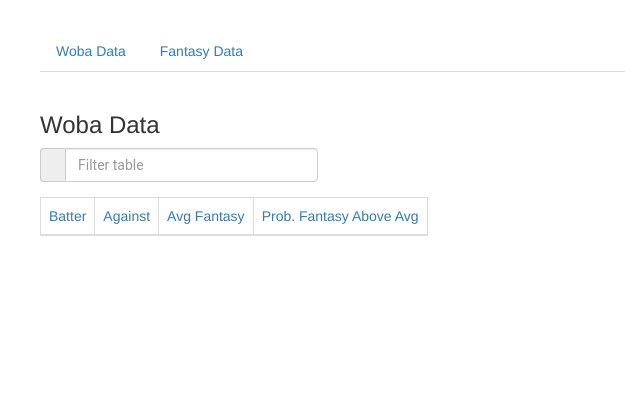
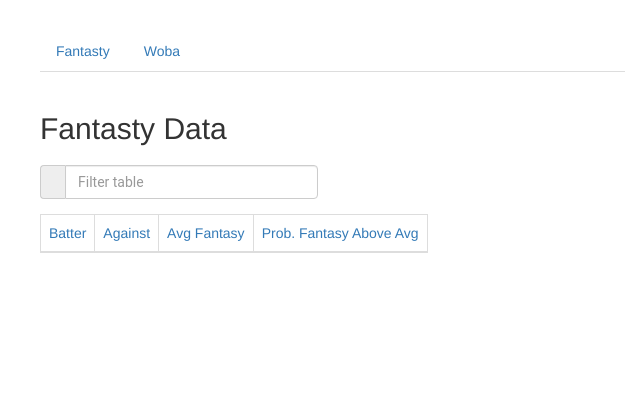
Before and after one commit to halversonmd/bball, a Python web app: template app/templates/main.html in a window 1280 px wide. Shown: the top 420 px of the page, without its empty margins (0-640 px from the left). Run offline with Jinja, Linux system fonts and the light colour scheme; the template is opened without the code that fills it, so the values that code supplies are empty.

Commit message:
when data is not ready

```diff
--- a/app/static/js/controller.js
+++ b/app/static/js/controller.js
@@ -5,24 +5,35 @@
     app.controller('ViewController', function($scope, $http) {
       $scope.load_data = function() {
 
-        $http.get("/api/woba_data")
+        $http.get("/api/woba_data", {headers:{'Cache-Control': 'no-cache'}})
         .then(function(response) {
+
+          if (response.data == 'data_not_updated'){
+            $scope.woba_missing_data = "Data still processing for today";
+          };
           $scope.woba_data = response.data;
+          $scope.woba_missing_data = null;
 
         })
-        $http.get("/api/fant_data")
+        $http.get("/api/fant_data", {headers:{'Cache-Control': 'no-cache'}})
         .then(function(response) {
-          $scope.fant_data = response.data;
+          if (response.data == 'data_not_updated'){
+            $scope.fant_missing_data = "Data still processing for today";
+          };
+          $scope.woba_fant_data = response.data;
+          $scope.fant_missing_data = null;
 
         })
       };
 
       // On load
-      $scope.sortType = 'total_woba'
-      $scope.sortFantType = 'total_woba'
-      $scope.sortReverse  = true
-      $scope.search_table = ''
-      $scope.search_fant_table = ''
+      $scope.woba_fant_data = null;
+      $scope.fant_missing_data = null;
+      $scope.sortType = 'total_woba';
+      $scope.sortFantType = 'total_woba';
+      $scope.sortReverse  = true;
+      $scope.search_table = '';
+      $scope.search_fant_table = '';
       $scope.load_data();
 
 
--- a/app/templates/main.html
+++ b/app/templates/main.html
@@ -10,10 +10,10 @@
       <div class="col-md-6">
         <ul class="nav nav-tabs" role="tablist">
           <li class="nav-item">
-            <a class="nav-link active" href="#woba_data_tbl" role="tab" data-toggle="tab">Woba Data</a>
+            <a class="nav-link active" href="#woba_data_tbl" role="tab" data-toggle="tab">Fantasty</a>
           </li>
           <li class="nav-item">
-            <a class="nav-link active" href="#fant_data" role="tab" data-toggle="tab">Fantasy Data</a>
+            <a class="nav-link active" href="#fant_data" role="tab" data-toggle="tab">Woba</a>
           </li>
 
         </ul>
@@ -36,7 +36,8 @@
         <div class="row container-fluid">
           <!-- Start Document Results Tree -->
           <div class="col-md-3">
-            <h3>Woba Data</h3>
+            <h2>Fantasty Data</h2>
+            <h3> {{ "{{fant_missing_data}}" }}</h3>
             <form>
               <div class="form-group">
                 <div class="input-group">
@@ -94,7 +95,7 @@
         <div class="row container-fluid">
           <!-- Start Document Results Tree -->
           <div class="col-md-3">
-            <h3>Fantasy Data</h3>
+            <h3>Woba Data</h3>
             <form>
               <div class="form-group">
                 <div class="input-group">
```
Also changed, not shown: app/views.py (+9 -5 lines), 2 other files.
